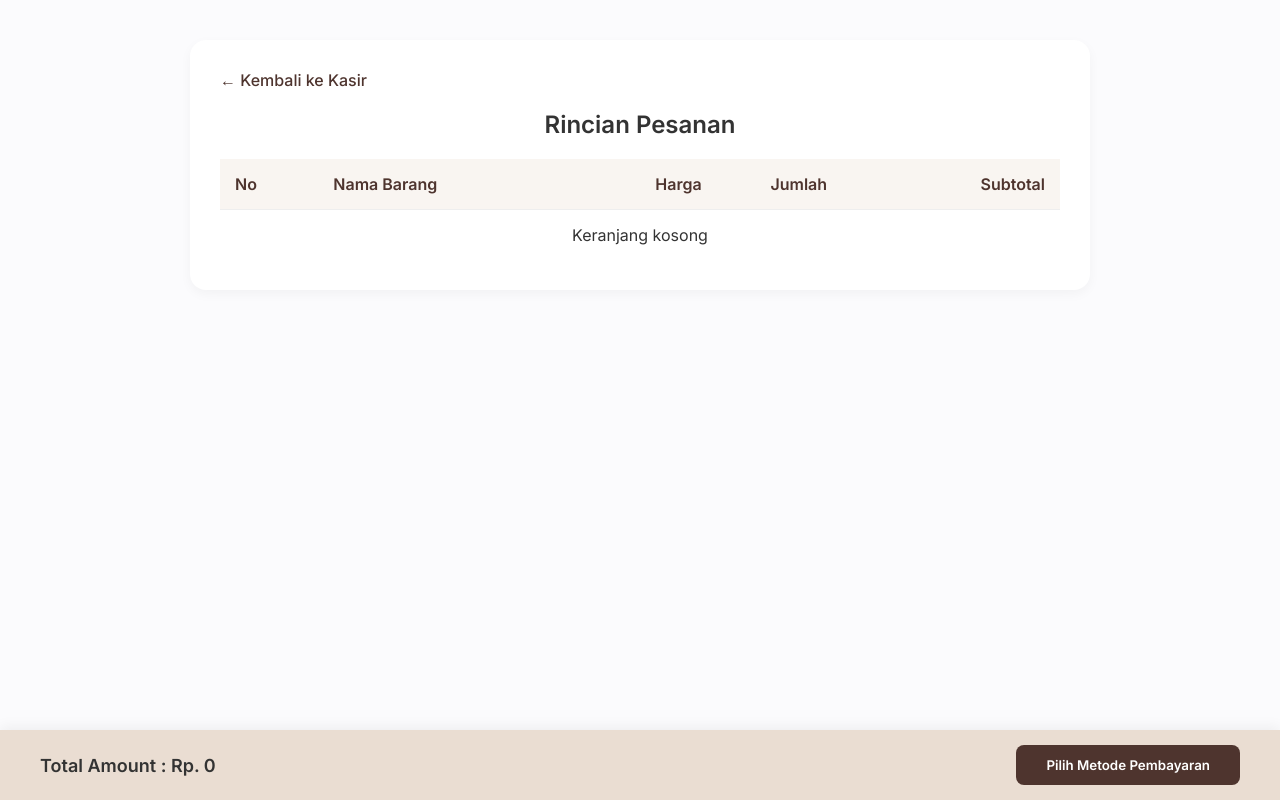
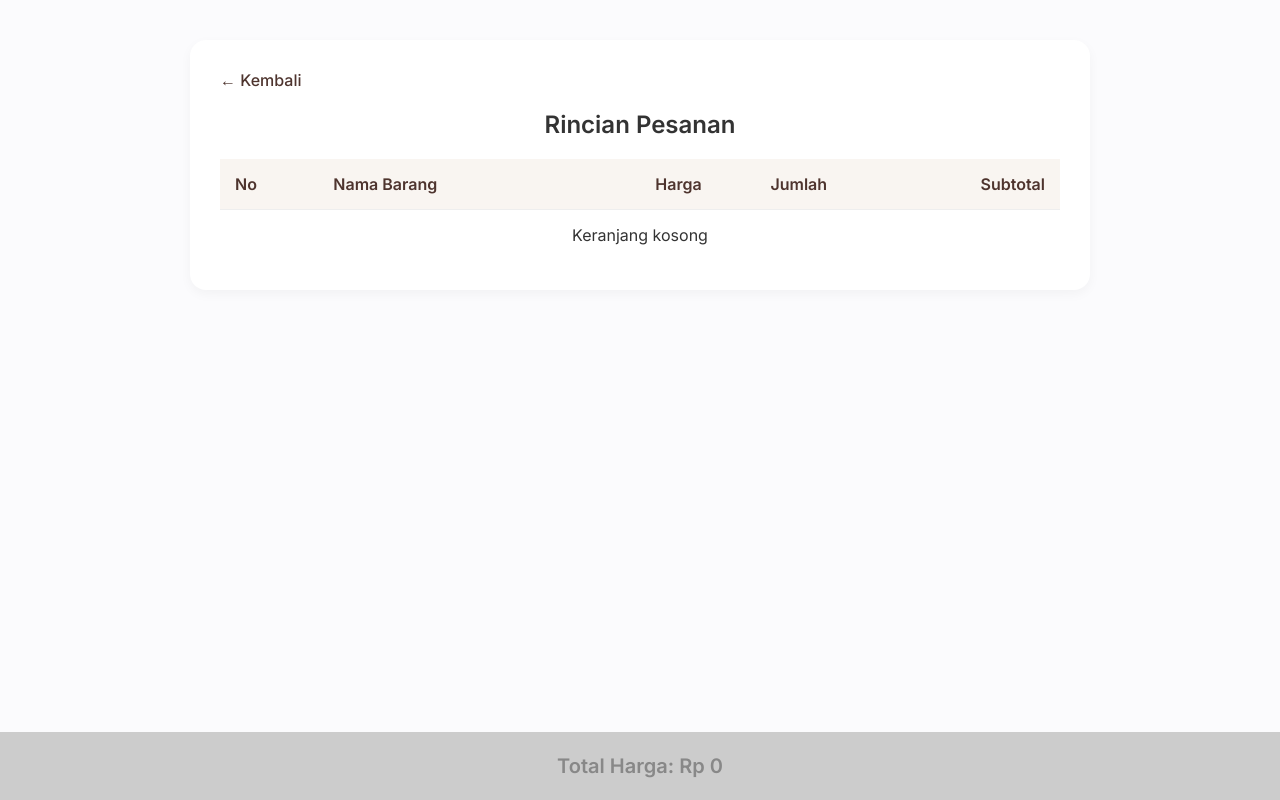
Before and after one commit to nabilaindaswari/Web-Connect_Manajemen-Basis-Data, a PHP site: page /checkout.php in a window 1280 px wide. Run offline with PHP 8.4, Linux system fonts and the light colour scheme; data comes from the database, SQL or seed files in the repository.

Commit message:
Simplify Checkout Button to Bottom Bar

```diff
--- a/public/checkout.php
+++ b/public/checkout.php
@@ -143,33 +143,44 @@ $metode_list = $stmtMetode->fetchAll(PDO::FETCH_ASSOC);
             width: 100%;
             background-color: var(--color-sidebar-light);
             padding: 15px 40px;
-            display: flex;
-            justify-content: space-between;
-            align-items: center;
             box-shadow: 0 -4px 12px rgba(0,0,0,0.05);
             z-index: 10;
         }
 
-        .bottom-info {
+        /* =========================================
+           FULL-WIDTH BOTTOM BAR BUTTON
+        ========================================= */
+        .bottom-bar-btn {
+            position: fixed;
+            bottom: 0;
+            left: 0;
+            width: 100%;
+            background-color: #688047;
+            color: #ffffff;
+            border: none;
+            padding: 22px 20px;
+            font-size: 20px;
             font-weight: 600;
-            color: var(--color-text-dark);
-            font-size: 18px;
+            cursor: pointer;
+            display: flex;
+            justify-content: center; /* Menengahkan teks di dalam bar */
+            align-items: center;
+            gap: 15px; /* Jarak antara teks harga dan teks metode */
+            transition: background-color 0.2s ease-in-out;
+            font-family: var(--font-main);
+            z-index: 100;
+            box-shadow: 0 -4px 15px rgba(0, 0, 0, 0.1);
         }
 
-        .btn-bayar {
-            background-color: var(--color-sidebar-dark);
-            color: white;
-            border: none;
-            padding: 12px 30px;
-            border-radius: 8px;
-            font-weight: 600;
-            cursor: pointer;
-            transition: opacity 0.3s;
-            font-family: var(--font-main);
+        .bottom-bar-btn:hover:not(:disabled) {
+            background-color: #556b39;
         }
 
-        .btn-bayar:hover {
-            opacity: 0.9;
+        .bottom-bar-btn:disabled {
+            background-color: #cccccc;
+            color: #888888;
+            cursor: not-allowed;
+            box-shadow: none;
         }
 
         /* Modal Styling */
@@ -323,7 +334,7 @@ $metode_list = $stmtMetode->fetchAll(PDO::FETCH_ASSOC);
         <div class="table-container">
 
 
-            <a href="<?= (isset($_SESSION['access_level']) && $_SESSION['access_level'] >= 11) ? '../public/admin_home.php' : '../public/kasir_home.php' ?>" class="btn-back">← Kembali ke Kasir</a>
+            <a href="<?= (isset($_SESSION['access_level']) && $_SESSION['access_level'] >= 11) ? '../public/admin_home.php' : '../public/kasir_home.php' ?>" class="btn-back">← Kembali</a>
 
             <h2 class="header-title">Rincian Pesanan</h2>
 
@@ -359,10 +370,9 @@ $metode_list = $stmtMetode->fetchAll(PDO::FETCH_ASSOC);
 
     <!-- Bottom Bar -->
     <div class="bottom-bar">
-        <div class="bottom-info">
-            Total Amount : Rp. <?= number_format($total_harga, 0, ',', '.') ?>
-        </div>
-        <button class="btn-bayar" id="btnOpenModal" <?= empty($cart_list) ? 'disabled' : '' ?>>Pilih Metode Pembayaran</button>
+        <button type="button" class="bottom-bar-btn" id="btnOpenModal" <?= empty($cart_list) ? 'disabled' : '' ?>>
+        Total Harga: Rp <?= number_format($total_harga, 0, ',', '.') ?>
+        </button>
     </div>
 
     <!-- Modal Pembayaran -->
```
